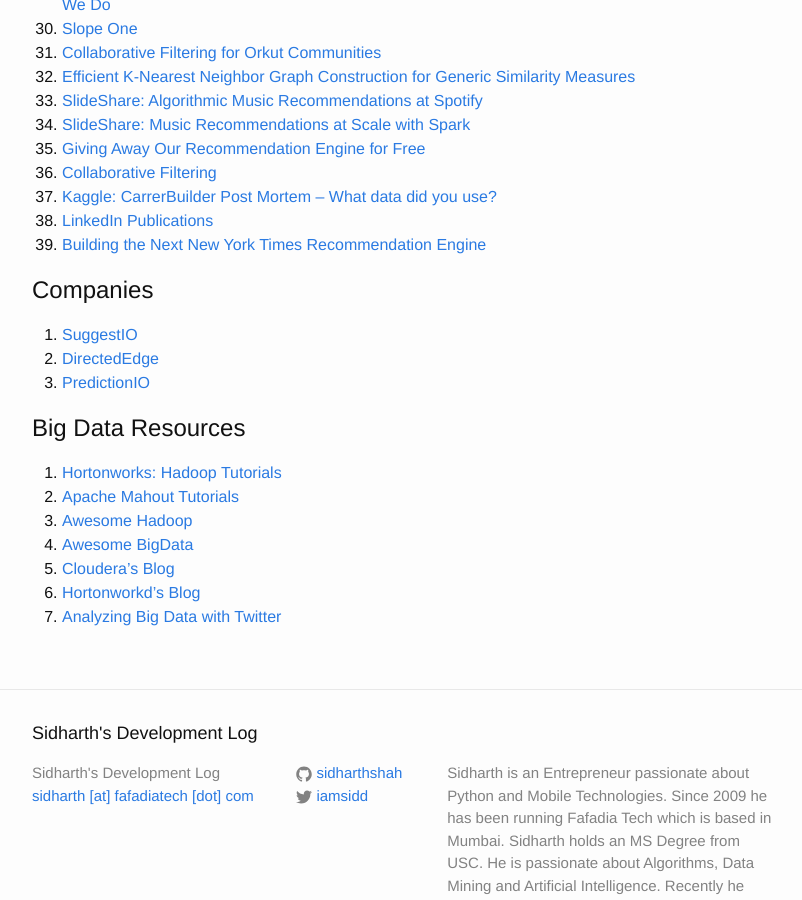
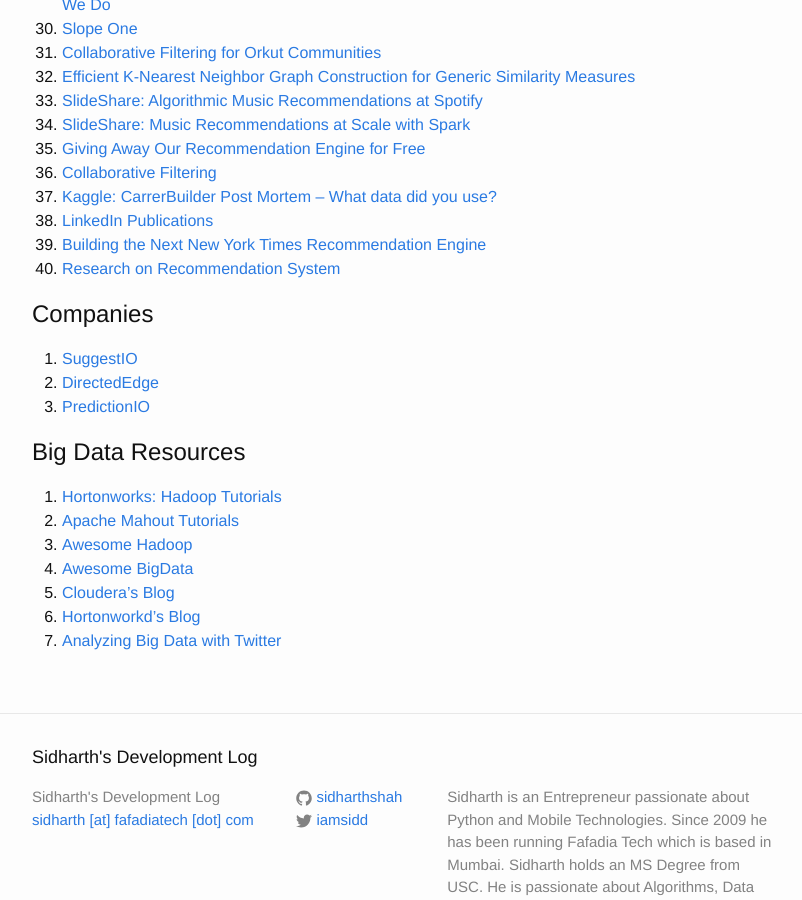
Before and after one commit to sidharthshah/sidharthshah.github.com, a Jekyll site: the page built from recommendations.md, in a window 1280 px wide and 900 px high, scrolled down 1434 px. Shown: the whole window, without its empty margins (238-1040 px from the left). Built offline with Jekyll 4.4.1, drawn with Linux system fonts in a browser that asks for light colours.

Commit message:
added link to recommendation resources

```diff
--- a/recommendations.md
+++ b/recommendations.md
@@ -69,6 +69,7 @@
 38. [Kaggle: CarrerBuilder Post Mortem -- What data did you use?](http://www.kaggle.com/c/job-recommendation/forums/t/2830/post-mortem-what-data-did-you-use/15614#post15614)
 39. [LinkedIn Publications](http://data.linkedin.com/publications)
 40. [Building the Next New York Times Recommendation Engine](http://open.blogs.nytimes.com/2015/08/11/building-the-next-new-york-times-recommendation-engine/)
+41. [Research on Recommendation System](http://michael.hahsler.net/research/recommender/)
 
 Companies
 =========
```
